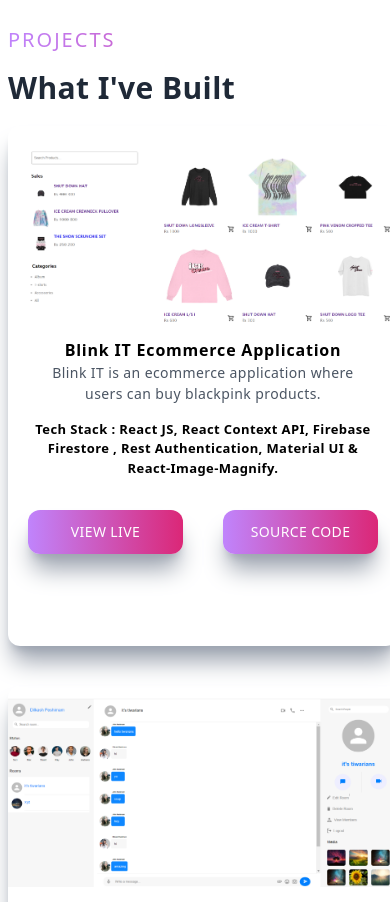
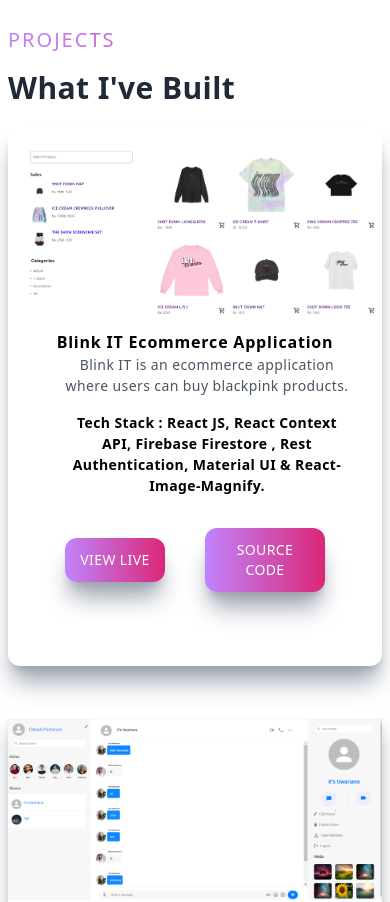
Before and after one commit to Dilkashpeshimam18/personal-portfolio-nextjs, a Next.js app: page / in a window 390 px wide. Shown: the part 2860-3762 px from the top of the page. Built offline with nearby package versions, Linux system fonts and the light colour scheme.

Commit message:
fix responsiveness of card

```diff
--- a/components/Projects/ProjectItem.js
+++ b/components/Projects/ProjectItem.js
@@ -6,32 +6,32 @@
     return (
         <motion.div initial={{ x: 0, opacity: 0 }}
             whileInView={{ x: [250, 0], opacity: 1 }}
-            transition={{ duration: 1 }} className='flex  justify-center h-[520px] max-w-[530px] min-w-fit my-1 shadow-xl shadow-gray-400 rounded-xl group cursor-pointer hover:scale-105 ease-in duration-300'>
-            <div className='my-0 py-0'>
+            transition={{ duration: 1 }} className='flex  justify-center h-[540px] max-w-[530px] min-w-full my-1 shadow-xl shadow-gray-400 rounded-xl group cursor-pointer hover:scale-105 ease-in duration-300'>
+            <div className='my-0 py-0 min-w-full'>
                 <Link href={projectUrl}>
                     <div className=' my-3'>
-                        <Image src={backgroundImg} width={532} height={350} />
+                        <Image src={backgroundImg} height={350} />
 
                     </div>
-                    <div className='px-6  text-center '>
+                    <div className='px-8  text-center '>
                         <h6 className='text-1xl text-black tracking-wider text-center '>{title}</h6>
-                        <p className='text-[14px] text-center text-gray-600 mb-2 max-w-[485px]  '>{desc}</p>
-                        <p className='pb-2 pt-2 text-black text-center text-[13px] font-semibold  max-w-[485px]'> Tech Stack :{tech}</p>
+                        <p className='text-[14px] text-center text-gray-600 mb-2 max-w-[485px] ml-6 '>{desc}</p>
+                        <p className='pb-2 pt-2 text-black text-center text-[14px] font-semibold  max-w-[485px] ml-6'> Tech Stack :{tech}</p>
                     </div>
                 </Link>
 
-                <div className=' flex justify-center items-center '>
+                <div className=' flex justify-center items-center min-w-full '>
                     <Link href={demoLink} target={'_blank'}
                         rel={"noreferrer"}
                     >
-                        <button className='text-sm p-3 my-6 hover:scale-105 ease-in duration-300 mx-5 w-[155px]'>
+                        <button className='text-sm p-3 my-6 hover:scale-105 ease-in duration-300 mx-5 w-[170px] min-[320px]:w-[100px] '>
                             View live
                         </button>
                     </Link>
 
                     <Link href={sourceLink} target={"_blank"}
                         rel={"noreferrer"}>
-                        <button className='text-sm p-3 my-6 hover:scale-105 ease-in duration-300 mx-5 w-[155px]'>
+                        <button className='text-sm p-3 my-6 hover:scale-105 ease-in duration-300 mx-5  max-[500px]:w-[120px] min-[320px]:text-sm '>
                             Source Code
                         </button>
                     </Link>
```
